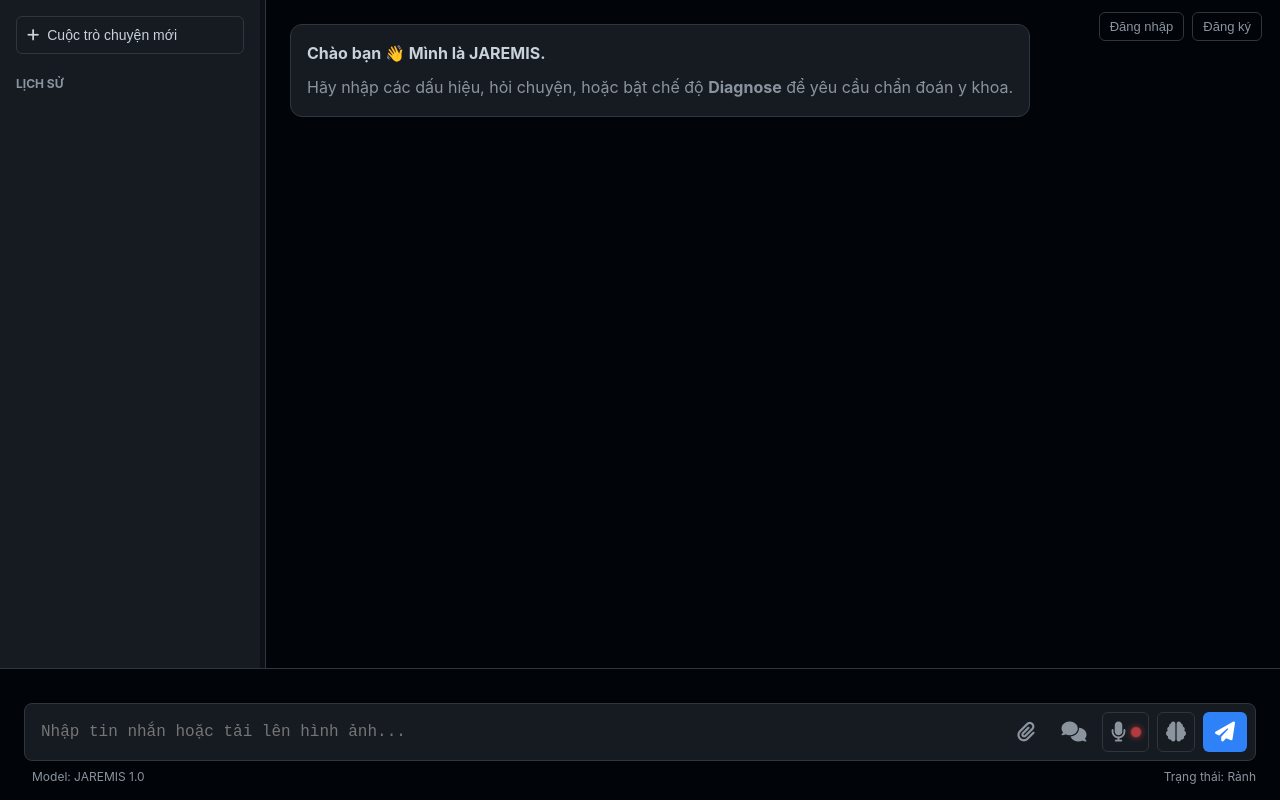
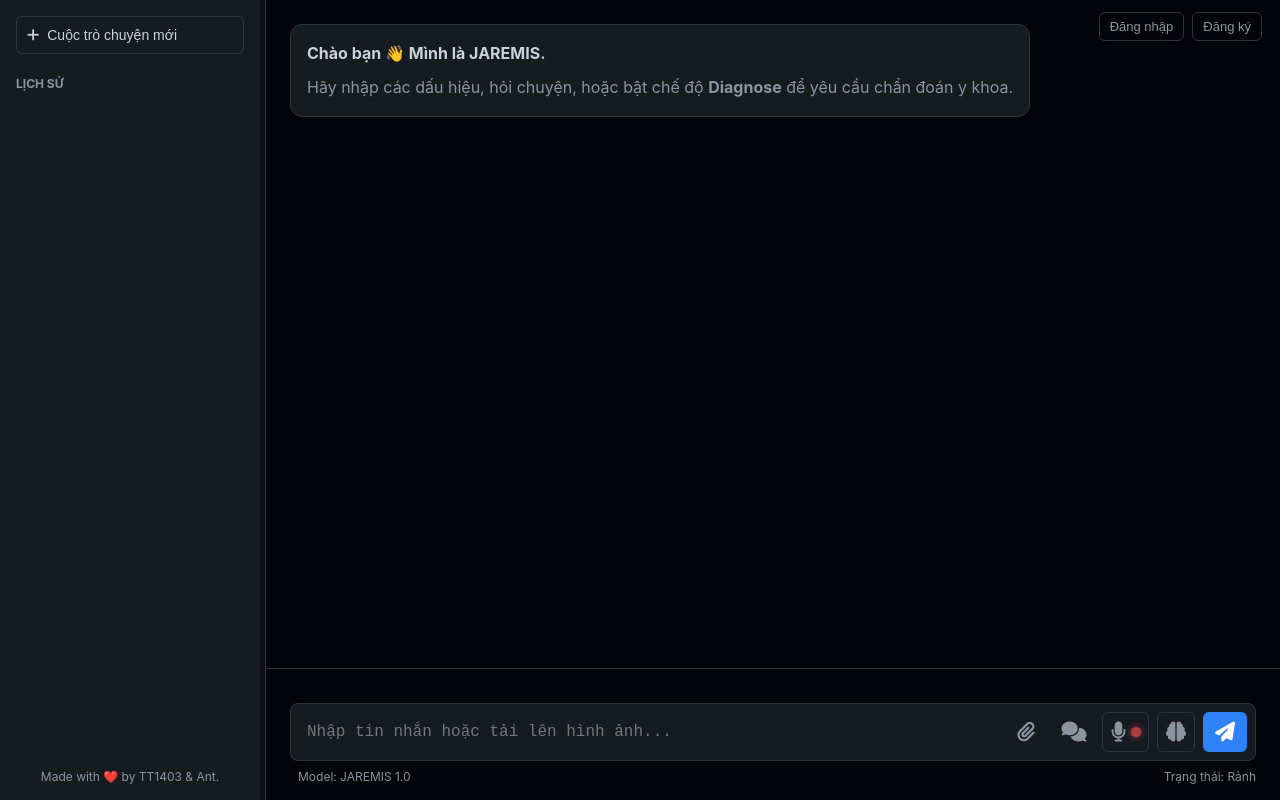
Before and after one commit to TanTrieuNguyen/api_JAREMIS_PRO, a website: page public/index.html in a window 1280 px wide. Drawn offline with Linux system fonts and the light colour scheme.

Commit message:
Update index.html

```diff
--- a/public/index.html
+++ b/public/index.html
@@ -247,22 +247,6 @@
         }
 
         /* === Hết phần thêm === */
-        /* ✅ Giữ ô nhập tin nhắn luôn cố định ở dưới */
-.chat-input-area {
-    position: fixed;
-    bottom: 0;
-    left: 0;
-    right: 0;
-    background: var(--chat-bg);
-    border-top: 1px solid var(--border-color);
-    z-index: 50;
-}
-
-/* ✅ Chừa khoảng trống bên dưới để nội dung không bị che */
-.chat-messages {
-    margin-bottom: 120px; /* cao hơn chiều cao input area */
-}
-
 
     </style>
 </head>
```
